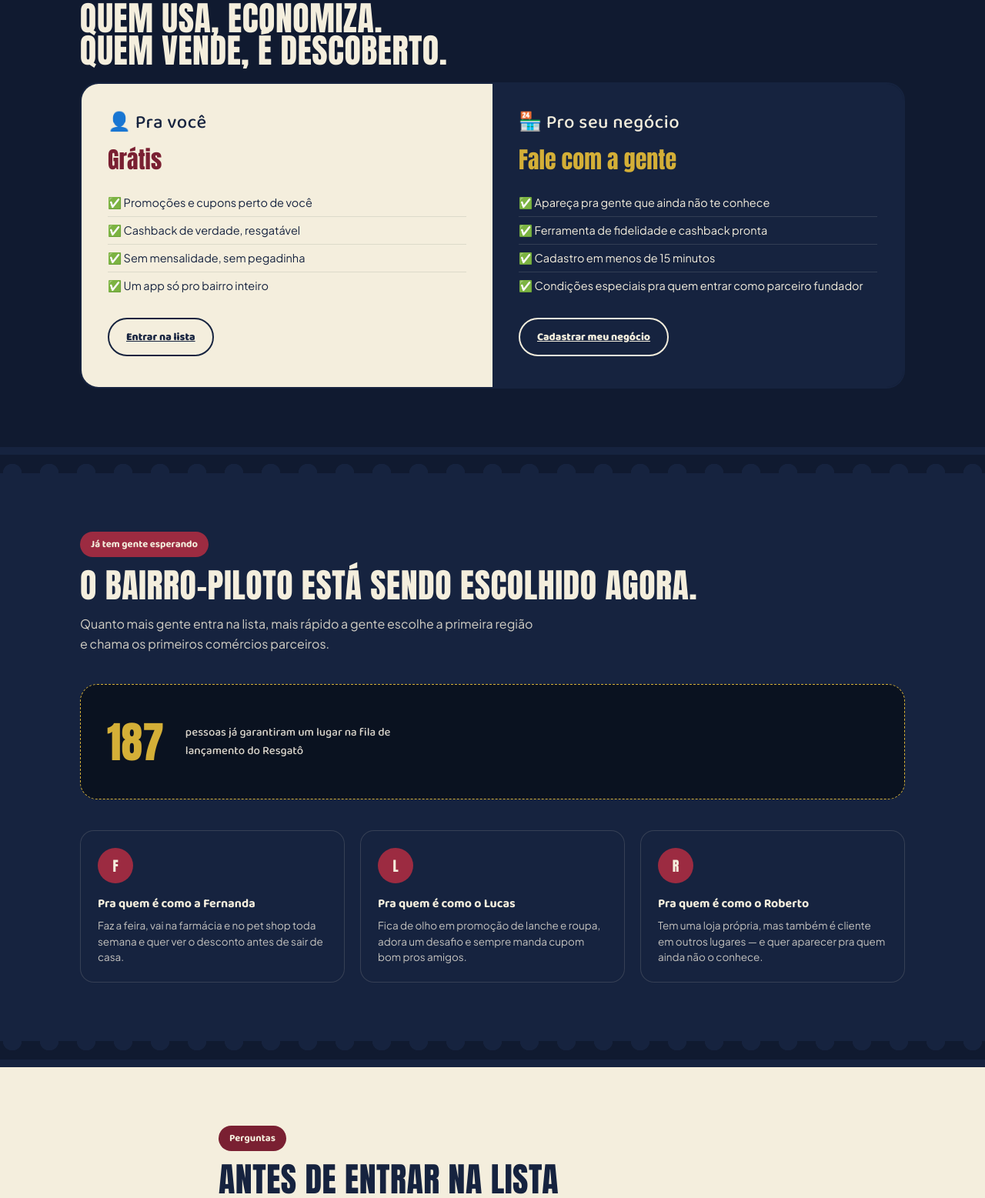
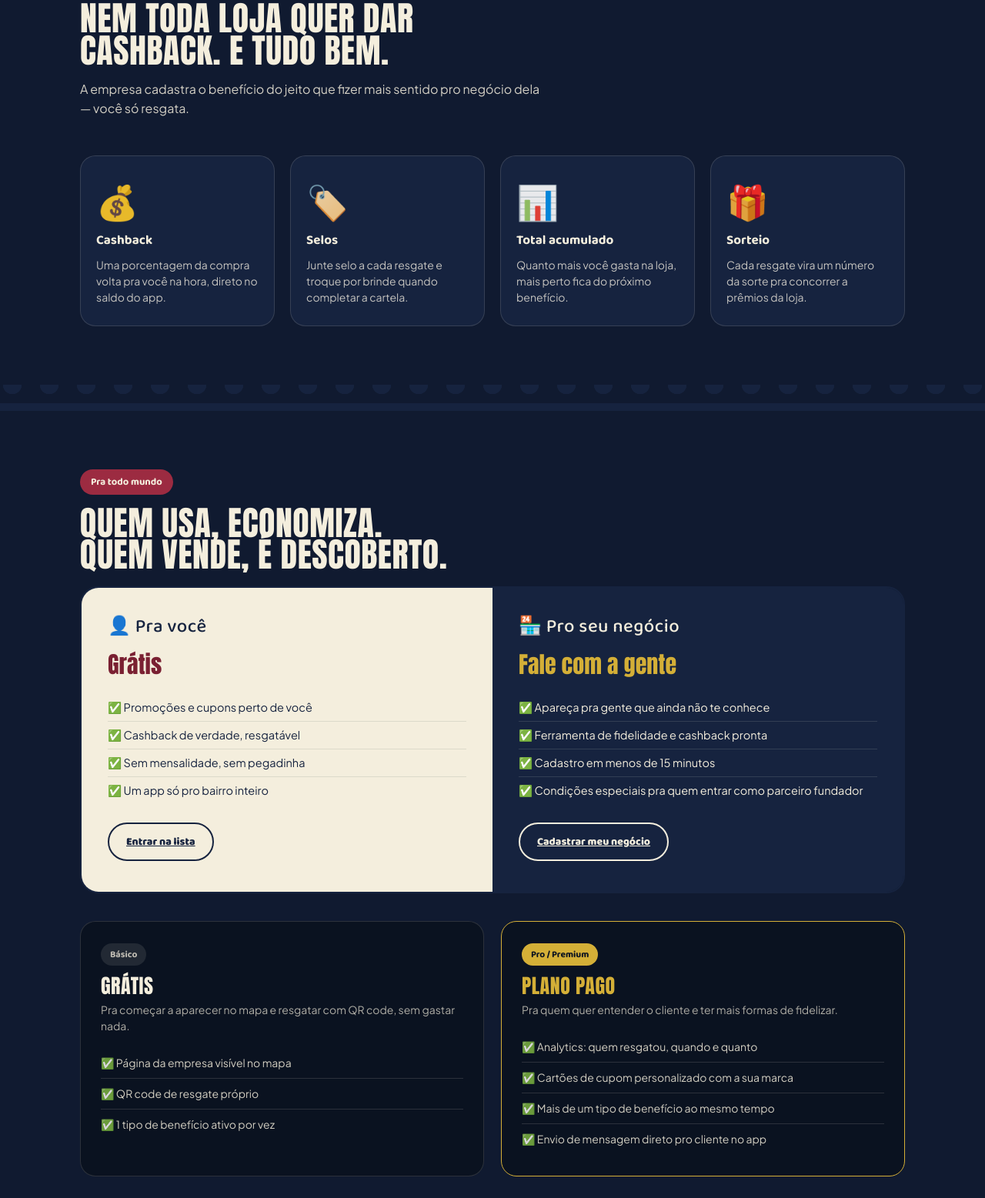
Before and after one commit to suelenmtonietti-tech/resgato, a plain HTML site: page index.html in a window 1280 px wide. Shown: the part 2328-3885 px from the top of the page at 77% size. Drawn offline with Linux system fonts and the light colour scheme.

Commit message:
Add files via upload

```diff
--- a/index.html
+++ b/index.html
@@ -309,6 +309,32 @@
   .split .lojista .btn-outline{border-color:var(--creme);color:var(--creme);}
   @media (max-width:720px){.split{grid-template-columns:1fr;}}
 
+  /* ---------- PLANS (empresa) ---------- */
+  .plans-grid{display:grid;grid-template-columns:1fr 1fr;gap:22px;margin-top:36px;}
+  .plan-card{
+    background:var(--verde-mais-escuro);
+    border:1.5px solid var(--linha);
+    border-radius:20px;
+    padding:28px 26px;
+  }
+  .plan-card.pro{border-color:var(--amarelo);}
+  .plan-tag{
+    display:inline-block;font-family:'Baloo 2',sans-serif;font-weight:700;font-size:12px;
+    padding:5px 12px;border-radius:100px;margin-bottom:14px;
+    background:rgba(244,238,221,0.1);color:rgba(244,238,221,0.75);
+  }
+  .plan-card.pro .plan-tag{background:var(--amarelo);color:var(--verde-mais-escuro);}
+  .plan-card h3{font-family:'Anton',sans-serif;font-size:26px;color:var(--creme);margin-bottom:8px;}
+  .plan-card.pro h3{color:var(--amarelo);}
+  .plan-desc{font-size:14px;color:rgba(244,238,221,0.7);margin:0 0 18px;line-height:1.5;}
+  .plan-card ul{list-style:none;margin:0;padding:0;}
+  .plan-card li{
+    padding:9px 0;border-top:1px solid var(--linha);
+    font-size:14px;line-height:1.5;color:rgba(244,238,221,0.85);
+  }
+  .plan-card li:first-child{border-top:none;}
+  @media (max-width:720px){.plans-grid{grid-template-columns:1fr;}}
+
   /* ---------- SOCIAL PROOF / COUNTER ---------- */
   .counter-wrap{
     display:flex;align-items:center;gap:28px;flex-wrap:wrap;
@@ -471,13 +497,13 @@
       </div>
       <div class="step">
         <div class="num">3</div>
-        <h4>Mostre o QR Code</h4>
-        <p>Na hora de pagar, é só mostrar seu código. O lojista escaneia e pronto.</p>
+        <h4>Escaneie o QR da loja</h4>
+        <p>Chegou lá? A empresa já tem o QR code dela. É só escanear — sem precisar mostrar nada seu.</p>
       </div>
       <div class="step">
         <div class="num">4</div>
-        <h4>Cashback na conta</h4>
-        <p>O dinheiro e os pontos caem na hora. Você acompanha tudo no seu extrato.</p>
+        <h4>Resgate na hora</h4>
+        <p>Cashback cai na conta, selo soma no cartão ou você entra no sorteio — depende do que a loja escolheu oferecer.</p>
       </div>
     </div>
 
@@ -488,6 +514,39 @@
       <div class="chip">👕 Moda</div>
       <div class="chip">💪 Academia</div>
       <div class="chip">🏠 Casa</div>
+    </div>
+  </div>
+</section>
+
+<div class="ticket-divider"></div>
+
+<section class="section-verde-escuro">
+  <div class="wrap">
+    <span class="eyebrow-pill">Cada empresa escolhe a sua</span>
+    <h2 class="section-title">Nem toda loja quer dar<br>cashback. E tudo bem.</h2>
+    <p class="section-lead">A empresa cadastra o benefício do jeito que fizer mais sentido pro negócio dela — você só resgata.</p>
+
+    <div class="steps">
+      <div class="step">
+        <div class="num">💰</div>
+        <h4>Cashback</h4>
+        <p>Uma porcentagem da compra volta pra você na hora, direto no saldo do app.</p>
+      </div>
+      <div class="step">
+        <div class="num">🏷️</div>
+        <h4>Selos</h4>
+        <p>Junte selo a cada resgate e troque por brinde quando completar a cartela.</p>
+      </div>
+      <div class="step">
+        <div class="num">📊</div>
+        <h4>Total acumulado</h4>
+        <p>Quanto mais você gasta na loja, mais perto fica do próximo benefício.</p>
+      </div>
+      <div class="step">
+        <div class="num">🎁</div>
+        <h4>Sorteio</h4>
+        <p>Cada resgate vira um número da sorte pra concorrer a prêmios da loja.</p>
+      </div>
     </div>
   </div>
 </section>
@@ -521,6 +580,30 @@
           <li>✅ Condições especiais pra quem entrar como parceiro fundador</li>
         </ul>
         <a href="#hero-form" class="btn-outline" onclick="document.getElementById('email-input').focus()">Cadastrar meu negócio</a>
+      </div>
+    </div>
+
+    <div class="plans-grid">
+      <div class="plan-card">
+        <div class="plan-tag">Básico</div>
+        <h3>Grátis</h3>
+        <p class="plan-desc">Pra começar a aparecer no mapa e resgatar com QR code, sem gastar nada.</p>
+        <ul>
+          <li>✅ Página da empresa visível no mapa</li>
+          <li>✅ QR code de resgate próprio</li>
+          <li>✅ 1 tipo de benefício ativo por vez</li>
+        </ul>
+      </div>
+      <div class="plan-card pro">
+        <div class="plan-tag">Pro / Premium</div>
+        <h3>Plano pago</h3>
+        <p class="plan-desc">Pra quem quer entender o cliente e ter mais formas de fidelizar.</p>
+        <ul>
+          <li>✅ Analytics: quem resgatou, quando e quanto</li>
+          <li>✅ Cartões de cupom personalizado com a sua marca</li>
+          <li>✅ Mais de um tipo de benefício ao mesmo tempo</li>
+          <li>✅ Envio de mensagem direto pro cliente no app</li>
+        </ul>
       </div>
     </div>
   </div>
@@ -577,7 +660,7 @@
       </div>
       <div class="faq-item">
         <button class="faq-q">Como funciona o cashback na prática? <span class="icon">+</span></button>
-        <div class="faq-a"><p>Você compra na loja parceira, mostra seu QR Code na hora de pagar, e o cashback cai automaticamente na sua conta dentro do app — visível no seu extrato, igual um saldo de verdade.</p></div>
+        <div class="faq-a"><p>Você compra na loja parceira e escaneia o QR code que a empresa gerou. Se o benefício dela for cashback, o valor cai automaticamente na sua conta dentro do app — visível no seu extrato, igual um saldo de verdade.</p></div>
       </div>
       <div class="faq-item">
         <button class="faq-q">Tenho uma empresa. Como entro como parceiro? <span class="icon">+</span></button>
```
